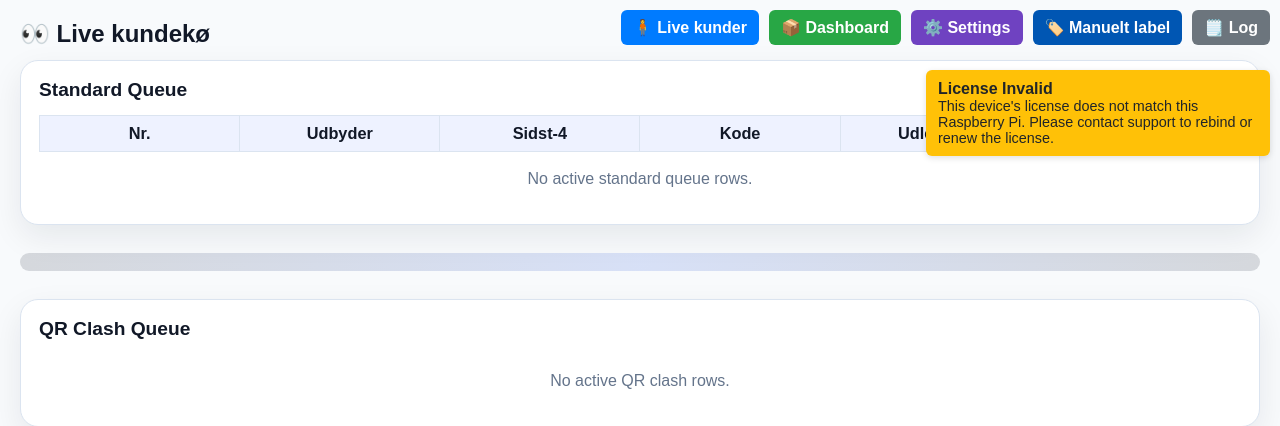
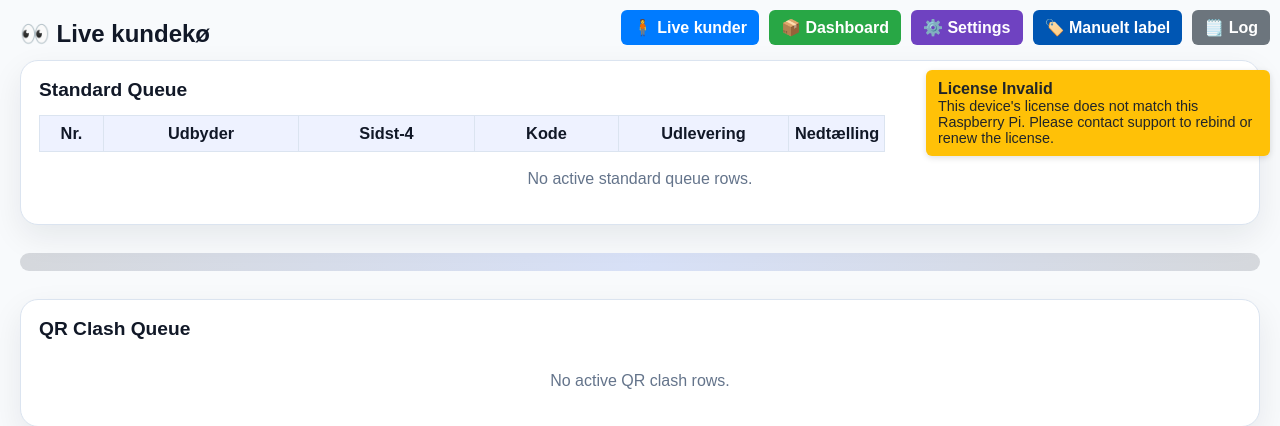
Before and after one commit to bikramdk-bot/package_shop, a Flask app: page /live_customers in a window 1280 px wide. Shown: the top 426 px of the page. Run offline with Flask 3, Linux system fonts and the light colour scheme; data that the repository does not hold is empty; parts of the project's set-up code (start-up, migrations or seed data) failed here and were passed over.

Commit message:
Enhance table layout and column widths for live customer entries

```diff
--- a/src/templates/live_customers.html
+++ b/src/templates/live_customers.html
@@ -25,7 +25,13 @@
     background: linear-gradient(90deg, #0f172a, #1d4ed8, #0f172a);
     opacity: 0.15;
   }
-  .standard-table { table-layout: fixed; }
+  .standard-table { table-layout: fixed; width: 845px; max-width: 100%; }
+  .standard-table col.live-number { width: 64px; }
+  .standard-table col.live-provider { width: 195px; }
+  .standard-table col.live-last4 { width: 176px; }
+  .standard-table col.live-code { width: 144px; }
+  .standard-table col.live-actions { width: 170px; }
+  .standard-table col.live-countdown { width: 96px; }
   table { border-collapse: collapse; width: 100%; background: #fff; }
   th, td { border: 1px solid #dbe4f0; padding: 10px 12px; text-align: center; vertical-align: middle; }
   th { background: #eef2ff; font-size: 0.95rem; }
@@ -38,12 +44,7 @@
   tbody td.live-actions { font-size: 1.25rem; font-weight: 400; }
   tbody td.live-actions button,
   tbody td.live-countdown button { font-size: 1.25rem; }
-  .standard-table .live-number { width: 160px; }
-  .standard-table .live-provider { width: 325px; }
-    .standard-table .live-last4 { width: 220px; font-size: 3rem; }
-  .standard-table .live-code { width: 125px; }
-  .standard-table .live-actions { width: 170px; }
-  .standard-table .live-countdown { width: 96px; }
+    .standard-table .live-last4 { font-size: 3rem; }
   .standard-table td.live-number,
   .standard-table td.live-provider,
   .standard-table td.live-last4,
@@ -100,15 +101,17 @@
     .queue-section { padding: 12px; }
     .queue-header h3 { font-size: 1.2rem; }
     .queue-meta { font-size: 0.95rem; }
+    .standard-table { width: 661px; }
     .standard-table th, .standard-table td { padding: 7px 4px; }
     .standard-table th { font-size: 0.92rem; }
     .standard-table tbody td { font-size: 0.98rem; }
-    .standard-table .live-number { width: 120px; }
-    .standard-table .live-provider { width: 247px; }
-    .standard-table .live-last4 { width: 160px; font-size: 2.9rem; }
-    .standard-table .live-code { width: 95px; }
-    .standard-table .live-actions { width: 146px; }
-    .standard-table .live-countdown { width: 82px; }
+    .standard-table col.live-number { width: 48px; }
+    .standard-table col.live-provider { width: 148px; }
+    .standard-table col.live-last4 { width: 128px; }
+    .standard-table col.live-code { width: 109px; }
+    .standard-table col.live-actions { width: 146px; }
+    .standard-table col.live-countdown { width: 82px; }
+    .standard-table .live-last4 { font-size: 2.9rem; }
     .standard-table td.live-number,
     .standard-table td.live-provider,
     .standard-table td.live-last4,
@@ -179,6 +182,14 @@
         <div class="queue-meta" id="normalMeta"></div>
       </div>
       <table id="normalTable" class="standard-table">
+        <colgroup>
+          <col class="live-number">
+          <col class="live-provider">
+          <col class="live-last4">
+          <col class="live-code">
+          <col class="live-actions">
+          <col class="live-countdown">
+        </colgroup>
         <thead>
           <tr>
             <th data-i18n="assignCustomerNumber">Customer Number</th>
```
